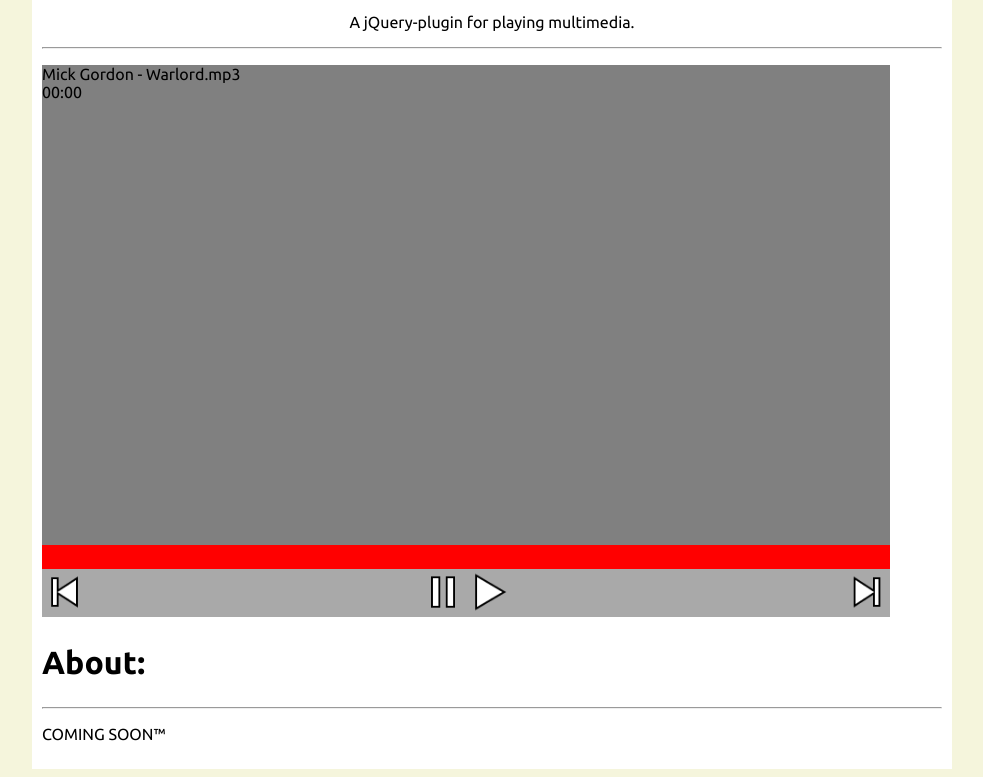
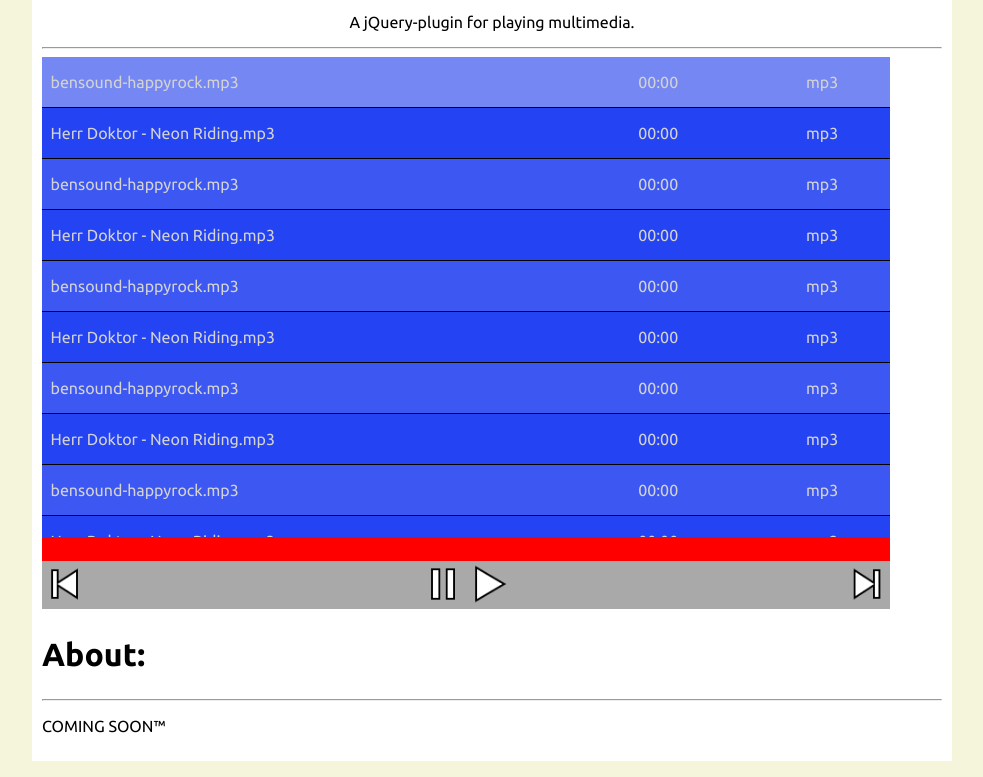
Before and after one commit to Palkess/NeatPlayer.JS, a plain HTML site: page index.html in a window 1280 px wide. Shown: the part 108-885 px from the top of the page, without its empty margins (148-1131 px from the left). Drawn offline with Linux system fonts and the light colour scheme.

Commit message:
Added playlist-functionality and display.

```diff
--- a/NeatPlayer.js
+++ b/NeatPlayer.js
@@ -96,11 +96,47 @@ $(function($){
         .width(opts.width)
         .height(opts.height);
 
-      // Setting up the first element to be played
-      playerArea.append(
-        $('<p>')
-          .html(media[0].title + '<br />' + media[0].clearDuration)
-      );
+      // Setting up the playlist
+      var playlist = $('<ul>').addClass('NeatPlayerList');
+
+      // Add all our gathered media-elements to the list
+      for (var i = 0; i < media.length; i++) {
+        playlist.append(
+          $('<li>')
+            .attr('data-value', i)
+            .append(
+              $('<p>')
+                .addClass('title')
+                .html(media[i].title)
+            )
+            .append(
+              $('<p>')
+                .addClass('duration')
+                .html(media[i].clearDuration)
+            )
+            .append(
+              $('<p>')
+                .addClass('type')
+                .html(media[i].type)
+            )
+            .dblclick(function(ev) {
+              ev.preventDefault();
+              console.log($(this).attr('data-value'));
+
+              pause();
+              media[currentSong].currentTime = 0;
+              currentSong = parseInt($(this).attr('data-value'));
+              play();
+
+              setActive(currentSong);
+            })
+        );
+      }
+
+      $(playlist.children()[0])
+        .addClass('active');
+
+      playerArea.append(playlist);
 
       parent.append(playerArea);
 
@@ -185,6 +221,8 @@ $(function($){
         currentSong = media.length - 1;
       }
 
+      // Sets active element
+      setActive(currentSong);
       // Play the song
       play();
     };
@@ -204,14 +242,20 @@ $(function($){
      * Plays the current song
      *
      */
-    var play = function() {
+    var play = function(song) {
       console.log('Playing song...')
+
       media[currentSong].play();
       progressLoop = setInterval(function() {
-        console.log(((media[currentSong].currentTime / media[currentSong].duration) * 100) + '%');
+        var progress = (media[currentSong].currentTime / media[currentSong].duration) * 100;
+
         $('.NeatPlayerProgressBar')
           .width(((media[currentSong].currentTime / media[currentSong].duration) * 100) + '%');
-      }, 500);
+
+        if (progress === 100){
+          clearInterval(progressLoop);
+        }
+      }, 100);
     };
 
     /**
@@ -226,12 +270,16 @@ $(function($){
       media[currentSong].currentTime = 0;
 
       // Go to next
-      if (currentSong + 1 < media.length) {
+      if ((currentSong + 1) < media.length) {
         currentSong += 1;
+        console.log('going to next');
       } else {
         currentSong = 0;
+        console.log('going to 0');
       }
 
+      // Set the element of the song as active
+      setActive(currentSong);
       // Play the song
       play();
     };
@@ -242,4 +290,18 @@ $(function($){
     draw();
 
   };
+
+  /**
+   * Add 'active'-class to given element
+   *
+   */
+  var setActive = function(el) {
+    // Remove the class from the previous active-element
+    $('li.active')
+      .removeClass('active');
+
+    // Add to the new one
+    $('.NeatPlayerList li[data-value=' + el + ']')
+      .addClass('active');
+  }
 });
--- a/css/NeatPlayer.css
+++ b/css/NeatPlayer.css
@@ -1,5 +1,35 @@
 .NeatPlayerArea.default{
-  background-color: grey;
+  background-color: #3D58F2;
+  overflow-y: auto;
+  color: lightgrey;
+  padding-top: 0;
+}
+.NeatPlayerList{
+  width: 100%;
+  list-style: none;
+  padding-left: 0;
+  margin-top: 0;
+  margin-bottom: 0;
+}
+.NeatPlayerList li{
+  border-bottom: 1px solid black;
+  padding-left: 1%;
+  display: flex;
+}
+.NeatPlayerList li:nth-child(even) {
+    background-color: #2443F2;
+}
+.NeatPlayerList li:hover{
+  background-color: #7487F2;
+}
+.NeatPlayerList li.active{
+  background-color: #7487F2;
+}
+.NeatPlayerList li p.title{
+  width: 70%;
+}
+.NeatPlayerList li p.duration{
+  width: 20%;
 }
 
 .NeatPlayerProgressContainer{
--- a/index.html
+++ b/index.html
@@ -15,7 +15,24 @@
     <p class="tagline">A jQuery-plugin for playing multimedia.</p>
     <hr />
     <div id="player">
-      <audio src="resources/Mick Gordon - Warlord.mp3"></audio>
+      <audio src="resources/bensound-happyrock.mp3"></audio>
+      <audio src="resources/Herr Doktor - Neon Riding.mp3"></audio>
+      <audio src="resources/bensound-happyrock.mp3"></audio>
+      <audio src="resources/Herr Doktor - Neon Riding.mp3"></audio>
+      <audio src="resources/bensound-happyrock.mp3"></audio>
+      <audio src="resources/Herr Doktor - Neon Riding.mp3"></audio>
+      <audio src="resources/bensound-happyrock.mp3"></audio>
+      <audio src="resources/Herr Doktor - Neon Riding.mp3"></audio>
+      <audio src="resources/bensound-happyrock.mp3"></audio>
+      <audio src="resources/Herr Doktor - Neon Riding.mp3"></audio>
+      <audio src="resources/bensound-happyrock.mp3"></audio>
+      <audio src="resources/Herr Doktor - Neon Riding.mp3"></audio>
+      <audio src="resources/bensound-happyrock.mp3"></audio>
+      <audio src="resources/Herr Doktor - Neon Riding.mp3"></audio>
+      <audio src="resources/bensound-happyrock.mp3"></audio>
+      <audio src="resources/Herr Doktor - Neon Riding.mp3"></audio>
+      <audio src="resources/bensound-happyrock.mp3"></audio>
+      <audio src="resources/Herr Doktor - Neon Riding.mp3"></audio>
     </div>
     <h2>About:</h2>
     <hr />
```
